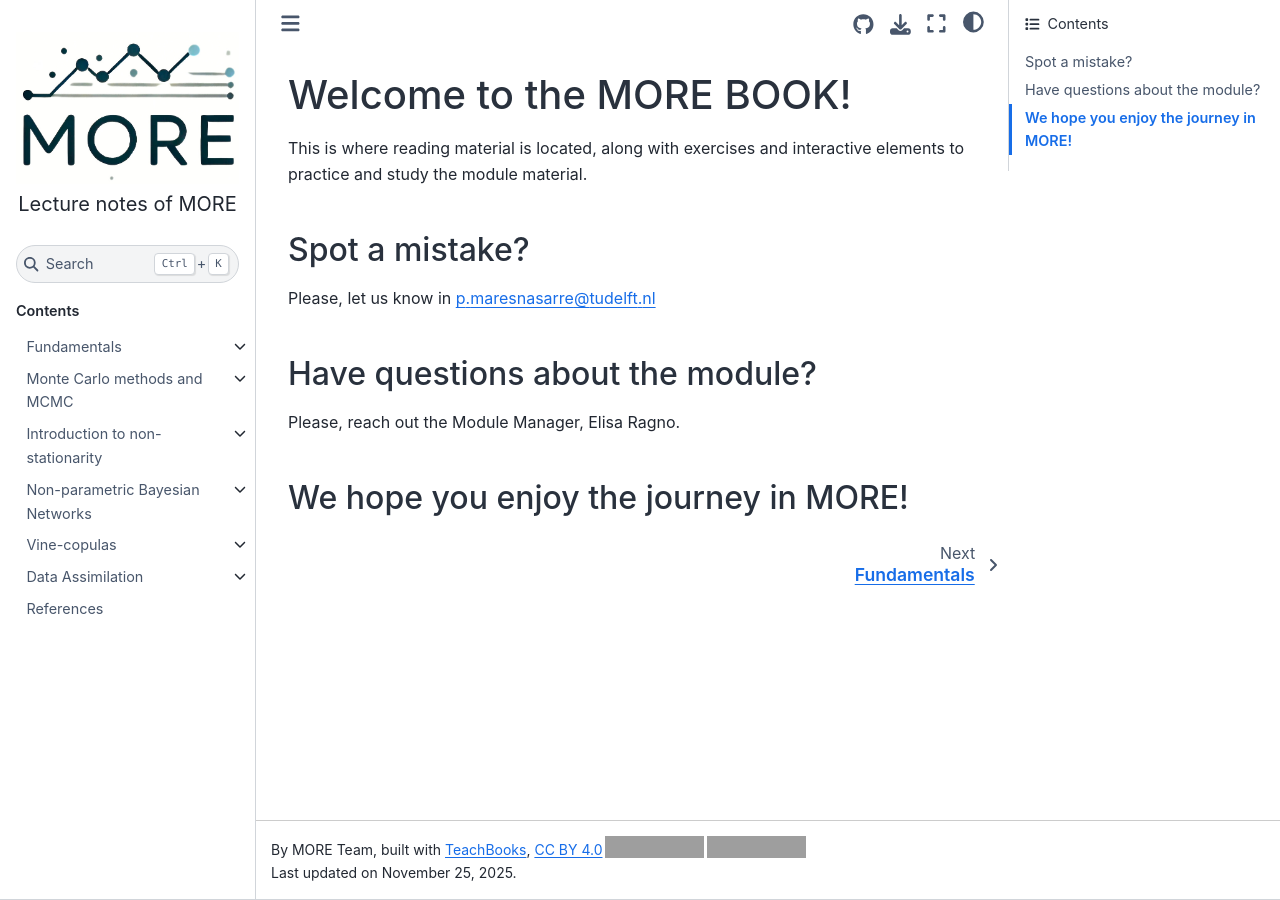
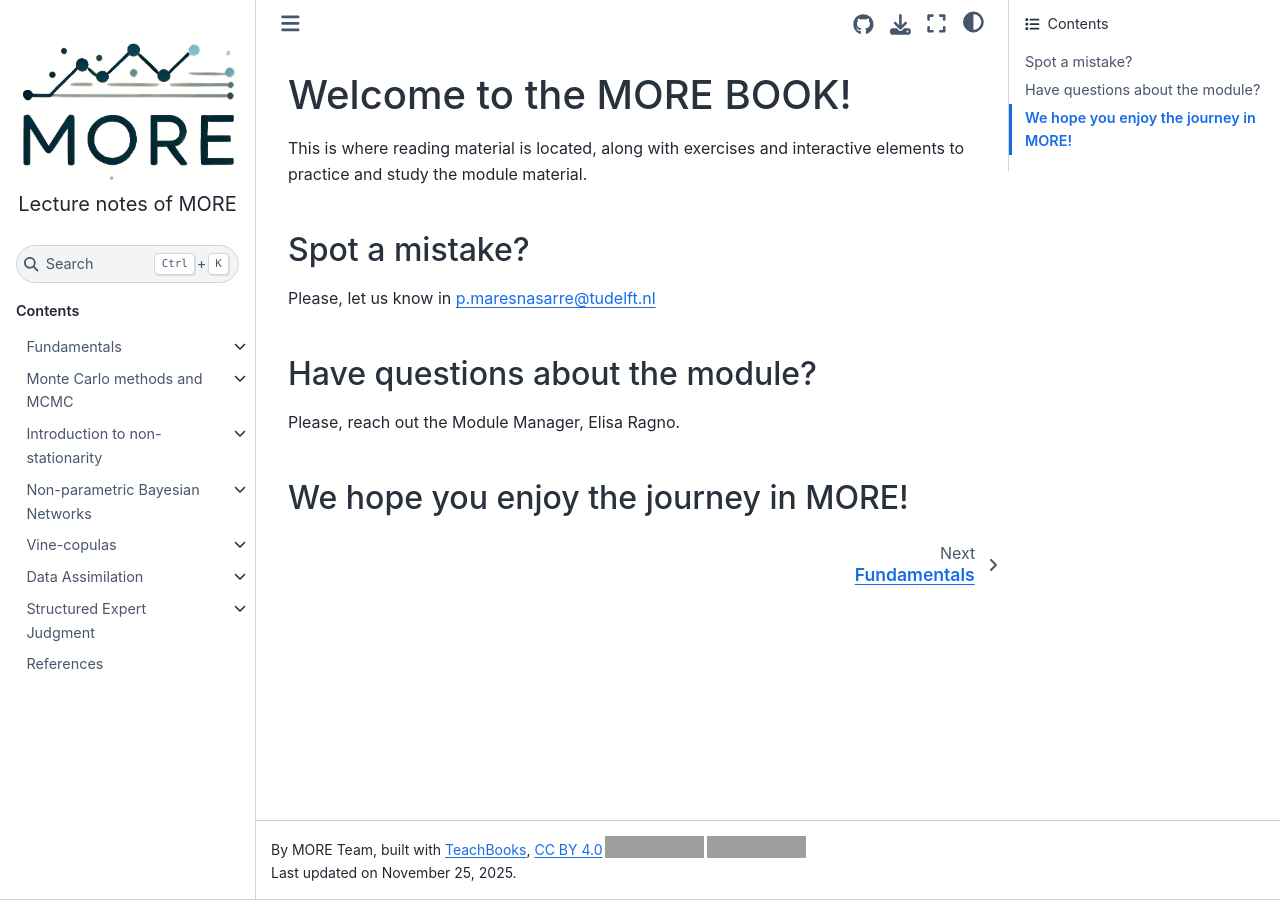
Before and after one commit to TUDelft-CITG/MORE-lecture-notes, a Jupyter Book: the page built from book/intro.md, in a window 1280 px wide. Built offline with Jupyter Book 1.0.4 settings and Sphinx 7.4.7 and the Sphinx Book theme 1.1.4, drawn with Linux system fonts in a browser that asks for light colours; pages that are not in the unit, such as notebooks, are missing from menus; comment, search, counter and statistics services are not loaded; some of the changed lines change nothing that is shown; grey boxes are pictures that could not be loaded.

Commit message:
add SEJ to toc

```diff
--- a/book/_toc.yml
+++ b/book/_toc.yml
@@ -79,6 +79,13 @@ parts:
            sections:
            - file: data_assimilation/04a_2024.md
              title: Grand Prix 2024
+      - file: SEJ/Introduction.md
+        title: Structured Expert Judgment
+        sections:
+         - file: SEJ/Questionnaire.md
+         - file: SEJ/Calibration.md
+         - file: SEJ/Information.md
+         - file: SEJ/Aggregation.md
       - file: references.md
     # - file: changelog.md
     # - file: credits.md
```
